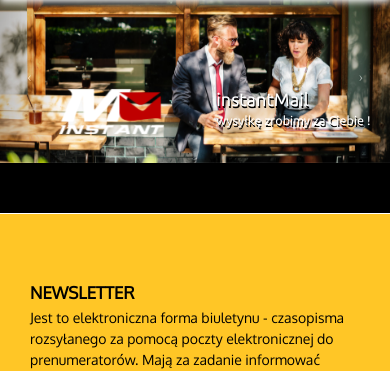
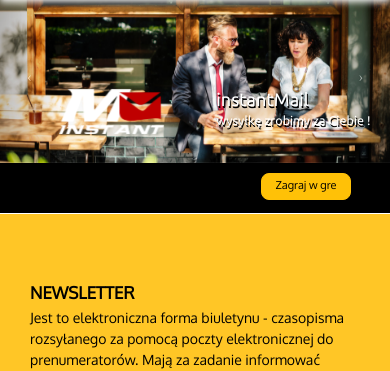
Before and after one commit to infoshareacademy/jfddl2-imail, a PHP site: page / in a window 390 px wide. Shown: the part 80-451 px from the top of the page. Run offline with PHP 8.4, Linux system fonts and the light colour scheme; some libraries are stand-ins or nearby versions.

Commit message:
add button game

```diff
--- a/css/style.css
+++ b/css/style.css
@@ -68,6 +68,13 @@ header {
         padding-bottom: 70px;
     }
 
+    section#home .btngame {
+        top: 30%;
+        right: 10%;
+        height: 2.7rem;
+        width: 9rem;
+        font-size: 1.1rem;
+    }
 }
 
 
@@ -399,6 +406,19 @@ footer.nb-footer .footer-info-single p {
     border-radius: 5px;
 }
 
+.btngame    {
+
+    height: 3.5rem;
+    width: 13rem;
+    position: absolute;
+    right: 39%;
+    top: 60%;
+    animation: bounceIn 0.5s;
+    color: black;
+    font-size: 15px;
+    border-radius: 8px;
+}
+
 nav img    {
     height: 15px;
     width: auto;
--- a/index.html
+++ b/index.html
@@ -105,7 +105,7 @@
             <h4 class='animated fadeInUpShort'>instantMail</h4>
             <h1 class='animated fadeInLeftShort'>wysyłkę zrobimy za Ciebie !</h1>
         </div>
-
+        <a href="game.html" class="btn btn-warning btngame" role="button">Zagraj w gre</a>
     </div>
 
 
```
Also changed, not shown: css/game.html (added, +10 -0 lines), game.html (added, +9 -0 lines).
